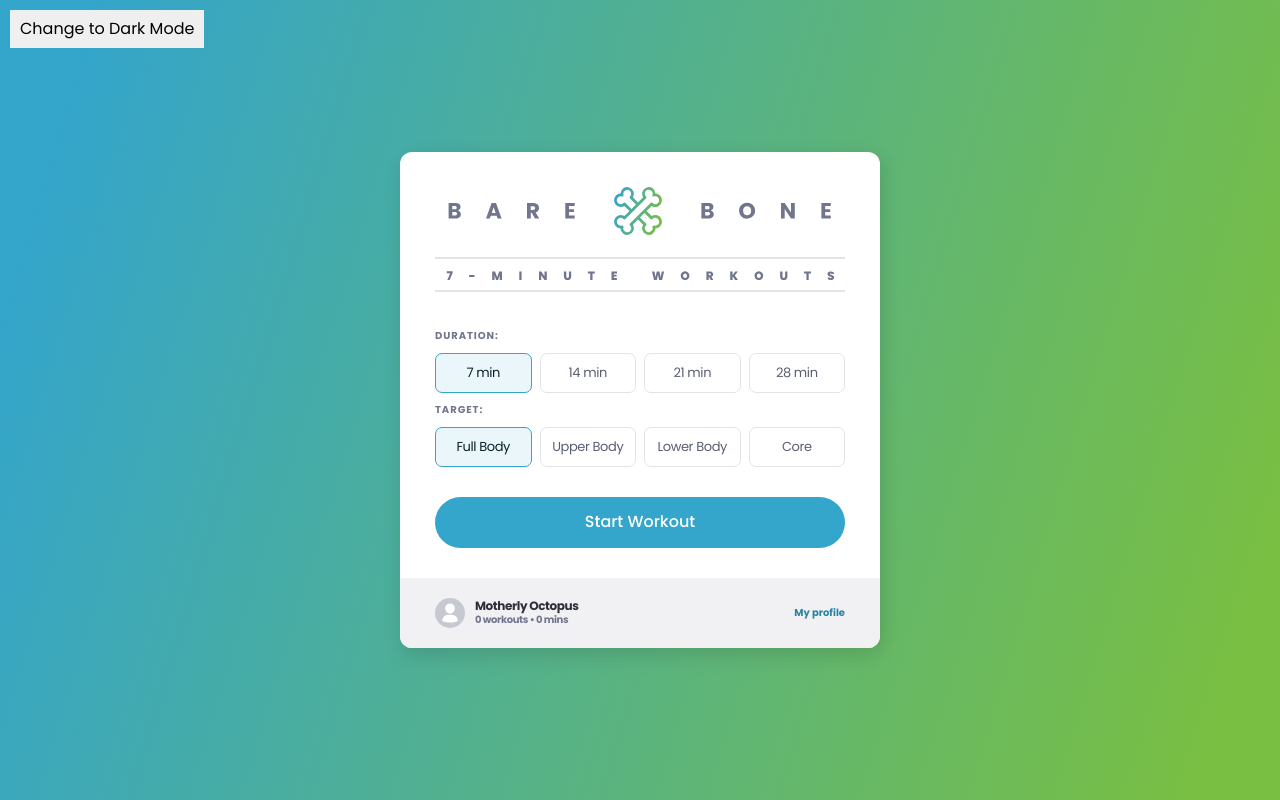
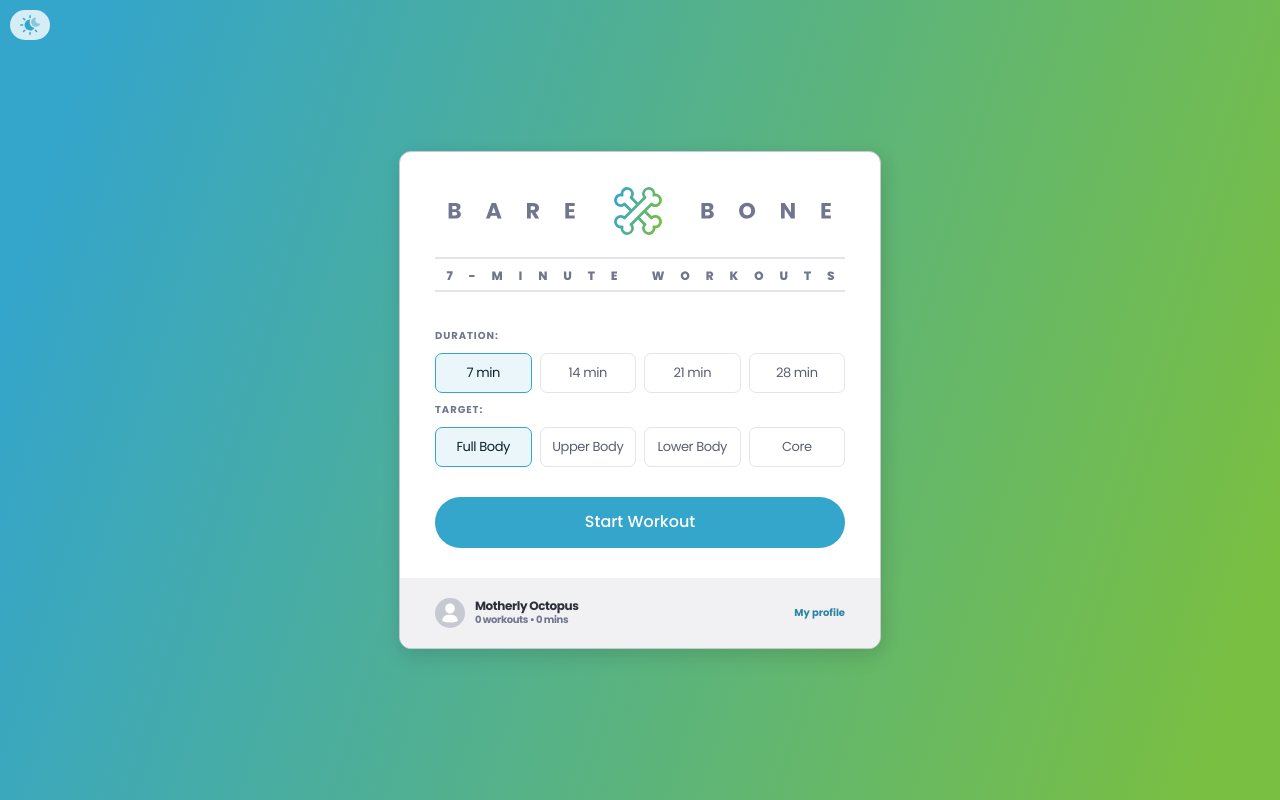
Before and after one commit to baadaa/barebone-workout, a Next.js app: page / in a window 1280 px wide. Built offline with nearby package versions, Linux system fonts and the light colour scheme.

Commit message:
refine color mode styles && add rest layout

```diff
--- a/components/Layout/ActiveWorkout.tsx
+++ b/components/Layout/ActiveWorkout.tsx
@@ -1,6 +1,7 @@
 import { useEffect, useState } from 'react';
 import { StatusBar, BarGraph, Controller } from '../Timer';
 import { Workout } from '@/types/types';
+import { ColorModeButton } from './ColorModeButton';
 import { WrapperStyles } from '../Workouts/WorkoutLayout';
 import { workouts } from '@/components/Workouts/workouts';
 import {
@@ -90,6 +91,7 @@ const ActiveWorkout = ({ program, primaryTarget, started, setStarted }) => {
   }, [completed]);
   return (
     <WrapperStyles>
+      <ColorModeButton />
       {!completed && (
         <>
           {currentWorkout?.visual(isPaused)}
@@ -125,6 +127,7 @@ const ActiveWorkout = ({ program, primaryTarget, started, setStarted }) => {
           </div>
         </>
       )}
+      <ColorModeButton />
     </WrapperStyles>
   );
 };
--- a/components/Layout/ColorModeButton.tsx
+++ b/components/Layout/ColorModeButton.tsx
@@ -2,13 +2,28 @@ import styled from 'styled-components';
 import { useTheme, Theme } from '@/contexts/ThemeContext';
 
 const ButtonStyles = styled.button`
-  padding: 1rem;
-  border: none;
+  border: 1px solid var(--button-bg-colormode-border);
   outline: none;
   position: absolute;
   left: 1rem;
   top: 1rem;
   width: auto;
+  display: flex;
+  align-items: center;
+  &[data-type='colormode'] {
+    padding: 0.5rem 1rem;
+    border-radius: 3rem;
+    font-size: 1.1rem;
+    font-weight: 500;
+    background-color: var(--button-bg-colormode);
+    &:hover {
+      background-color: var(--button-bg-colormode-hover);
+    }
+  }
+  svg {
+    width: 2rem;
+    height: 2rem;
+  }
   &:focus {
     box-shadow: var(--focus-shadow);
   }
@@ -19,11 +34,21 @@ export const ColorModeButton = () => {
 
   return (
     <ButtonStyles
+      data-type="colormode"
       onClick={() =>
         theme === Theme.Light ? setTheme(Theme.Dark) : setTheme(Theme.Light)
       }
     >
-      Change to {theme === Theme.Light ? 'Dark' : 'Light'} Mode
+      <svg fill="none" xmlns="http://www.w3.org/2000/svg" viewBox="0 0 386 388">
+        <path
+          d="M384 185c-4 6-8 12-14 17a91 91 0 1 1-78-154 14 14 0 0 1 14 21 63 63 0 0 0 9 77c14 14 35 21 55 18a14 14 0 0 1 14 21Z"
+          fill="var(--colormode-moon)"
+        />
+        <path
+          d="M194 64a14 14 0 0 0 14-14V14a14 14 0 1 0-28 0v36a14 14 0 0 0 14 14Zm111 222a14 14 0 0 0-19 20l25 25a14 14 0 0 0 20-20l-26-25Zm-111 38a14 14 0 0 0-14 14v36a14 14 0 1 0 28 0v-36a14 14 0 0 0-14-14ZM82 286l-25 25a14 14 0 1 0 20 20l25-25a14 14 0 0 0-20-20Zm-18-92a14 14 0 0 0-14-14H14a14 14 0 0 0 0 28h36a14 14 0 0 0 14-14Zm18-92a14 14 0 0 0 20-20L77 57a14 14 0 0 0-20 20l25 25Zm105 36c0-17 4-34 11-50h-5a106 106 0 1 0 88 166 119 119 0 0 1-94-116Z"
+          fill="var(--colormode-sun)"
+        />
+      </svg>
     </ButtonStyles>
   );
 };
--- a/components/Profile.tsx
+++ b/components/Profile.tsx
@@ -150,10 +150,10 @@ const ProfileWrapper = styled.div`
     padding-bottom: 2rem;
     background-color: inherit;
     .content {
-      border: 1px solid var(--cool200);
+      border: 1px solid var(--history-summary-border);
       padding: 1.5rem;
-      background-color: #fff;
-      color: var(--cool700);
+      background-color: var(--history-summary-bg);
+      color: var(--history-summary-text);
       border-radius: 0.4rem;
       line-height: 1;
     }
--- a/components/Settings.tsx
+++ b/components/Settings.tsx
@@ -29,6 +29,7 @@ const SettingsWrapper = styled.div`
     border-radius: 1.2rem;
     max-width: 100%;
     position: relative;
+    border: 1px solid var(--setting-panel-border);
   }
   .inner-wrapper {
     padding: 3.5rem 3.5rem 0;
--- a/components/Workouts/Rest.tsx
+++ b/components/Workouts/Rest.tsx
@@ -1,5 +1,7 @@
 import { WrapperStyles } from './WorkoutLayout';
 
 export const Rest = ({ isPaused }) => (
-  <WrapperStyles isPaused={isPaused}>Rest</WrapperStyles>
+  <WrapperStyles isPaused={isPaused}>
+    <span className="rest-message">Catch your breath...</span>
+  </WrapperStyles>
 );
--- a/components/Workouts/WorkoutLayout.tsx
+++ b/components/Workouts/WorkoutLayout.tsx
@@ -13,6 +13,28 @@ export const WrapperStyles = styled.div<WorkoutLayoutProp>`
   display: flex;
   align-items: center;
   justify-content: center;
+  .rest-message {
+    font-size: 5vw;
+    line-height: 1.2;
+    /* text-align: center; */
+    font-weight: 300;
+    color: var(--rest-message);
+    animation: breathe 3s infinite linear;
+    @media screen and (max-width: 700px) {
+      font-size: 3rem;
+    }
+  }
+  @keyframes breathe {
+    0% {
+      transform: scale(1);
+    }
+    20% {
+      transform: scale(1.15);
+    }
+    100% {
+      transform: scale(1);
+    }
+  }
   .illo {
     width: 80vh;
     height: 80vh;
--- a/styles/global.ts
+++ b/styles/global.ts
@@ -93,7 +93,7 @@ export default createGlobalStyle`
     font-size: 1.6rem;
     font-weight: 400;
     line-height: 1.4;
-    transition: transform .5s;
+    transition: transform .5s, background-color .2s;
     -webkit-font-smoothing: antialiased;
     -moz-osx-font-smoothing: grayscale;
   }
@@ -113,6 +113,7 @@ export default createGlobalStyle`
     --gradient-green-end: var(--green500);
     --gradient-cyan-end: var(--cyan500);
     --setting-panel-bg: #fff;
+    --setting-panel-border: var(--cool200);
     --setting-label: var(--cool500);
     --setting-pill: #fff;
     --setting-pill-text: var(--cool600);
@@ -138,19 +139,29 @@ export default createGlobalStyle`
     --logo-letters: var(--cool500);
     --logo-dividers: var(--cool100);
     --button-bg: var(--cyan500);
+    --button-bg-colormode: var(--cyan100);
+    --button-bg-colormode-border: var(--cyan200);
+    --button-bg-colormode-hover: var(--cyan50);
     --button-bg-hover: var(--cyan500);
     --input-description: var(--cyan700);
     --input-bg: #fff;
     --input-text: var(--cool700);
     --input-border: var(--cool200);
     --history: var(--cool700);
+    --history-summary-bg: #fff;
+    --history-summary-text: var(--cool700);
+    --history-summary-border: var(--cool200);
+    --colormode-sun: var(--cyan500);
+    --colormode-moon: var(--cyan300);
+    --rest-message: var(--cool300);
   }
 
   .darkMode {
     --focus-shadow: 0px 1px 15px rgba(255, 255, 100, 0.4);
-    --gradient-green-end: var(--green900);
-    --gradient-cyan-end: var(--cyan900);
+    --gradient-green-end: var(--black);
+    --gradient-cyan-end: #000;
     --setting-panel-bg: var(--cool800);
+    --setting-panel-border: var(--cool700);
     --setting-label: var(--cool200);
     --setting-pill: var(--cool900);
     --setting-pill-text: var(--cool300);
@@ -167,22 +178,34 @@ export default createGlobalStyle`
     --controller-button: var(--cyan500);
     --controller-button-disabled: var(--cool300);
     --profile-bg: var(--cool900);
-    --profile-primary: var(--cool200);
-    --profile-secondary: var(--cool400);
-    --profile-button: var(--cyan600);
+    --profile-primary: var(--cool300);
+    --profile-secondary: var(--cool500);
+    --profile-button: var(--cyan500);
     --bodyBg: var(--cool900);
     --hair: var(--cool700);
     --post-workout-title: var(--green500);
     --post-workout-msg: var(--green400);
-    --logo-letters: var(--cool100);
+    --logo-letters: var(--cool300);
     --logo-dividers: var(--cool600);
     --button-bg: var(--cyan600);
+    --button-bg-colormode: var(--cyan700);
+    --button-bg-colormode-border: var(--cyan600);
+    --button-bg-colormode-hover: var(--cyan600);
     --button-bg-hover: var(--cyan700);
     --input-description: var(--cyan400);
-    --input-bg: var(--cool800);
-    --input-text: var(--cool200);
-    --input-border: var(--cool400);
+    --input-bg: var(--cyan800);
+    --input-text: var(--cyan200);
+    --input-border: var(--cyan600);
     --history: var(--cool200);
+    --history-summary-bg: var(--cool800);
+    --history-summary-text: var(--cool100);
+    --history-summary-border: var(--cool600);
+    --colormode-sun: var(--yellow300);
+    --colormode-moon: var(--yellow500);
+    --rest-message: var(--green500);
+
+    --high-elevation: 0px 10px 20px rgba(155, 100, 100, 0.08), 6px 1px 18px rgba(155, 100, 100, 0.05);
+
   }
 
   #root, #__next {
```
